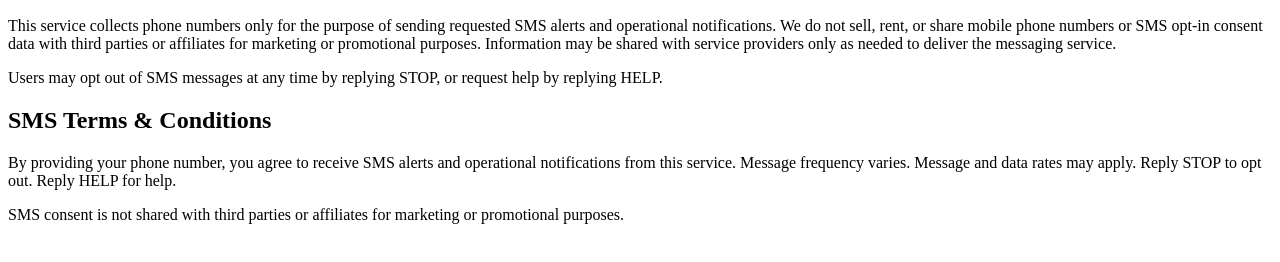
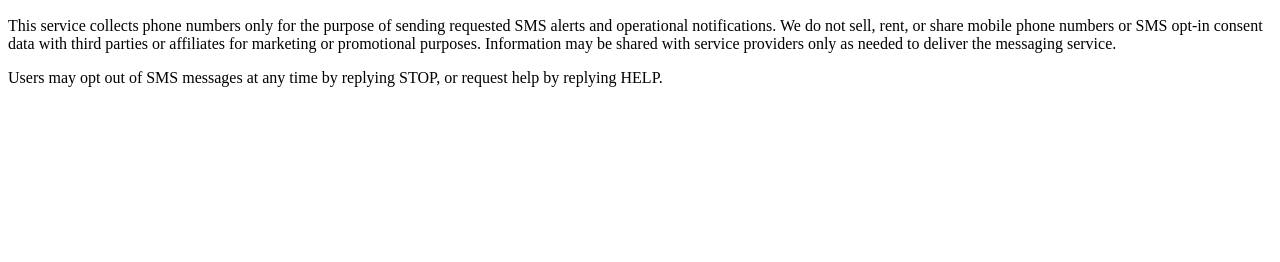
Before and after one commit to trobjohn/sms-policy, a plain HTML site: page index.html in a window 1280 px wide. Shown: the part 110-372 px from the top of the page. Drawn offline with Linux system fonts and the light colour scheme.

Commit message:
Update index.html

```diff
--- a/index.html
+++ b/index.html
@@ -20,15 +20,6 @@
       replying HELP.
     </p>
 
-    <h2>SMS Terms & Conditions</h2>
-    <p>
-      By providing your phone number, you agree to receive SMS alerts and operational
-      notifications from this service. Message frequency varies. Message and data rates may
-      apply. Reply STOP to opt out. Reply HELP for help.
-    </p>
-    <p>
-      SMS consent is not shared with third parties or affiliates for marketing or promotional
-      purposes.
-    </p>
+
   </body>
 </html>
```
